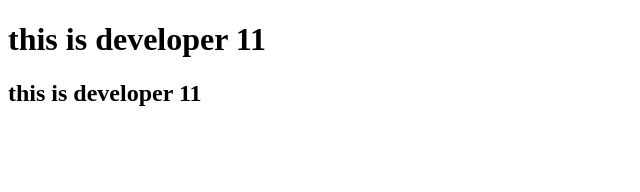
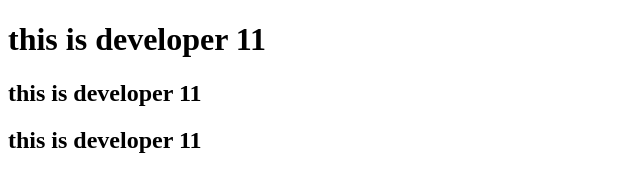
Before and after one commit to iamShimanto/test-git, a plain HTML site: page developer11.html in a window 1280 px wide. Shown: the whole page, without its empty margins (0-640 px from the left). Drawn offline with Linux system fonts and the light colour scheme.

Commit message:
developer11

```diff
--- a/developer11.html
+++ b/developer11.html
@@ -8,6 +8,7 @@
 <body>
     <h1>this is developer 11</h1>
     <h2>this is developer 11</h2>
+    <h2>this is developer 11</h2>
 
 </body>
 </html>
```
